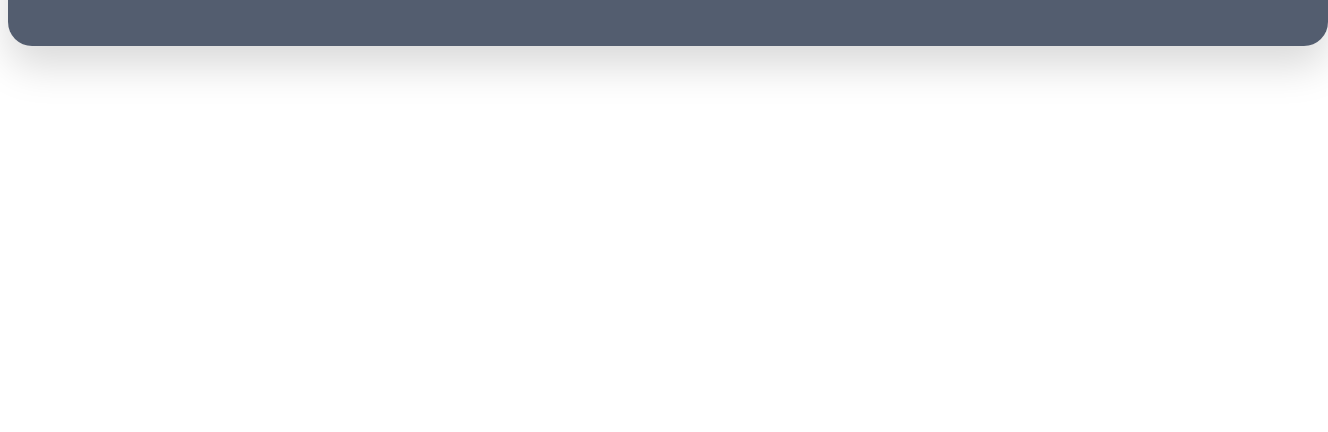
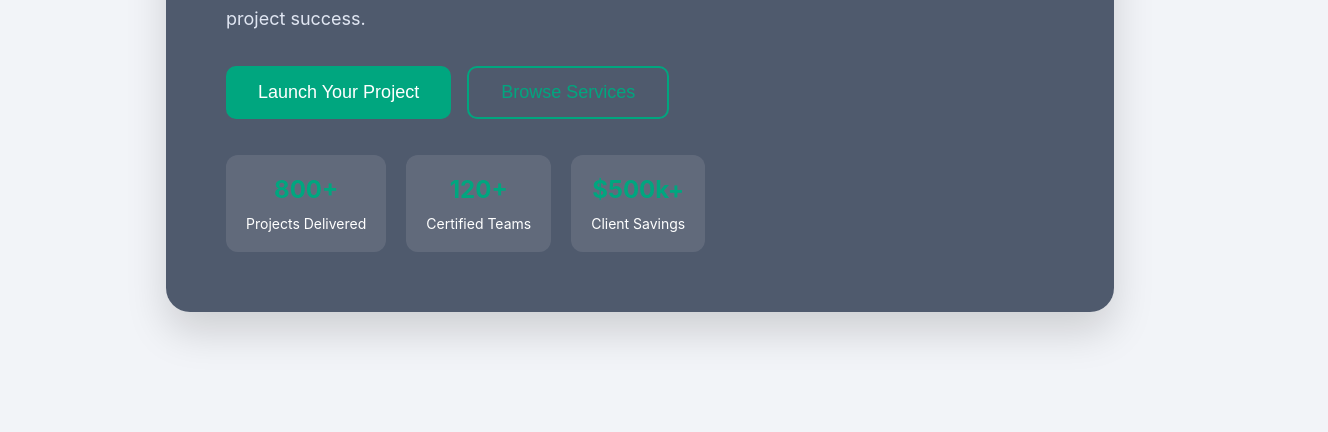
Before and after one commit to Glamyon/test2, a plain HTML site: page index.html in a window 1280 px wide. Shown: the part 458-890 px from the top of the page, 1328 px wide, since content can reach past the window. Before the commit the page ends 800 px from the top, so only its background shows below. Drawn offline with Linux system fonts and the light colour scheme.

Commit message:
Update style.css

```diff
--- a/style.css
+++ b/style.css
@@ -1,16 +1,47 @@
+/* ================= Global Reset ================= */
+* {
+  margin: 0;
+  padding: 0;
+  box-sizing: border-box;
+}
+
+body {
+  font-family: "Inter", sans-serif;
+  background: #f2f4f8;
+  color: #111;
+  line-height: 1.6;
+}
+
+.container {
+  max-width: 1280px;
+  margin: auto;
+  padding: 0 20px;
+}
+
+/* ================= Animations ================= */
+.fade-in {
+  opacity: 0;
+  transform: translateY(20px);
+  animation: fadeInUp 0.9s ease forwards;
+}
+
+@keyframes fadeInUp {
+  to { opacity: 1; transform: translateY(0); }
+}
+
+/* ================= Hero Section ================= */
 .hero {
   position: relative;
   padding: 120px 0;
   display: flex;
   justify-content: center;
   align-items: center;
-  background: url('assets/hero-bg.jpg') center/cover no-repeat; /* 可选背景图 */
 }
 
 .hero-card {
   display: flex;
   justify-content: space-between;
-  align-items: flex-start; /* 保持图片与文字顶部对齐 */
+  align-items: flex-start; /* 保持右侧图片与左侧文字顶部对齐 */
   gap: 60px;
   background: rgba(10, 25, 50, 0.7); /* 深蓝玻璃拟态 */
   backdrop-filter: blur(12px);
@@ -20,6 +51,10 @@
   max-width: 1200px;
   width: 100%;
   color: #fff;
+}
+
+.hero-left {
+  max-width: 560px;
 }
 
 .hero-left h1 {
@@ -34,21 +69,68 @@
   color: #e0e6f2;
 }
 
-.hero-cta .cta-btn.primary {
+.hero-cta {
+  display: flex;
+  gap: 16px;
+  margin-bottom: 36px;
+}
+
+.cta-btn {
+  padding: 14px 32px;
+  font-size: 18px;
+  border-radius: 10px;
+  cursor: pointer;
+  border: none;
+  transition: 0.25s ease;
+}
+
+.cta-btn.primary {
   background-color: #00a67f;
   color: #fff;
 }
 
-.hero-cta .cta-btn.secondary {
+.cta-btn.primary:hover {
+  background-color: #009971;
+}
+
+.cta-btn.secondary {
   background-color: transparent;
   color: #00a67f;
   border: 2px solid #00a67f;
 }
 
-.trust-indicators .trust-card {
+.cta-btn.secondary:hover {
+  background-color: #00a67f;
+  color: #fff;
+}
+
+.trust-indicators {
+  display: flex;
+  gap: 20px;
+  flex-wrap: wrap;
+  margin-top: 16px;
+}
+
+.trust-card {
   background: rgba(255, 255, 255, 0.1);
   color: #fff;
   box-shadow: none;
+  padding: 16px 20px;
+  border-radius: 12px;
+  text-align: center;
+  min-width: 120px;
+}
+
+.stat-number {
+  font-size: 24px;
+  font-weight: 700;
+  color: #00a67f;
+}
+
+.stat-label {
+  font-size: 14px;
+  display: block;
+  margin-top: 4px;
 }
 
 .hero-right img {
@@ -57,3 +139,23 @@
   border-radius: 20px;
   display: block;
 }
+
+/* ================= Responsive ================= */
+@media(max-width: 900px) {
+  .hero-card {
+    flex-direction: column;
+    text-align: center;
+    padding: 40px 20px;
+  }
+  .hero-left {
+    max-width: 100%;
+  }
+  .trust-indicators {
+    justify-content: center;
+  }
+}
+
+@media(max-width: 600px) {
+  .hero-left h1 { font-size: 32px; }
+  .cta-btn { font-size: 16px; padding: 12px 24px; }
+}
```
